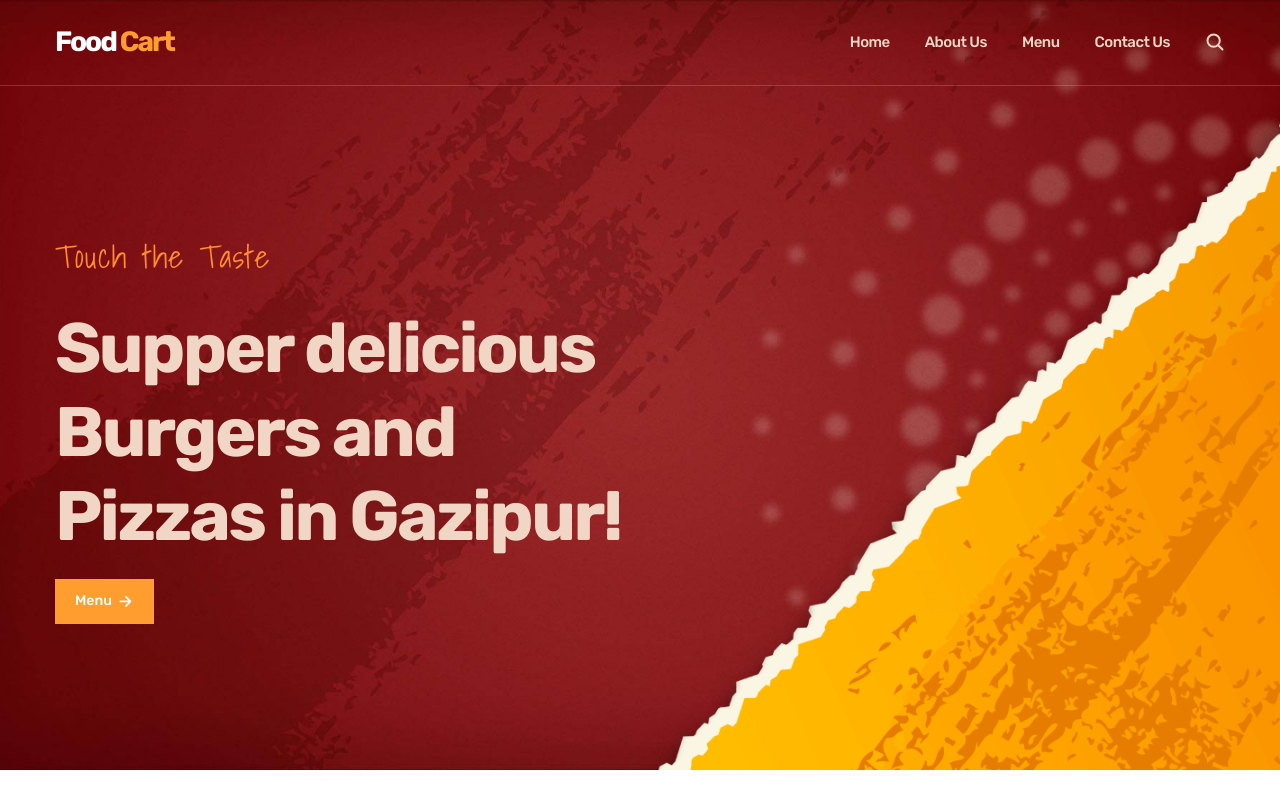
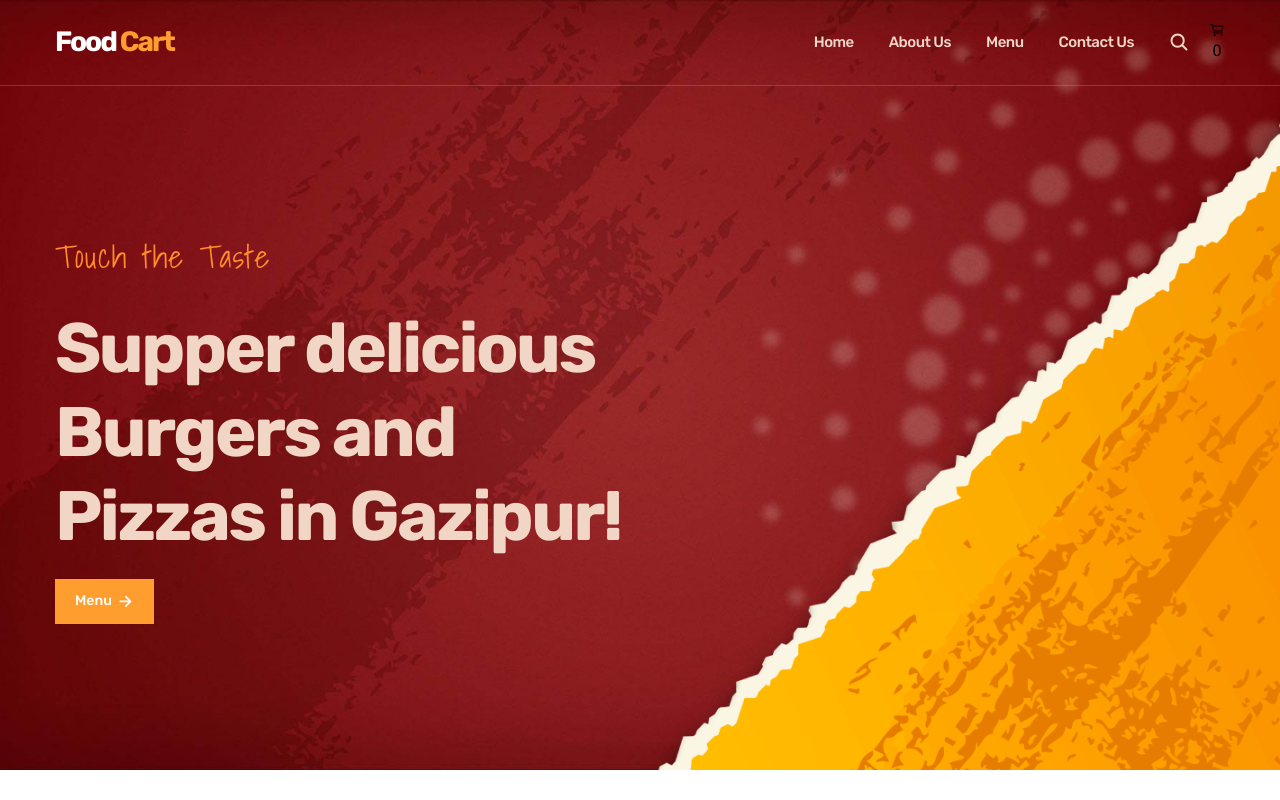
Before and after one commit to muhamadhasib/Restaurant, a plain HTML site: page index.html in a window 1280 px wide. Shown: the top 800 px of the page. Drawn offline with nearby package versions, Linux system fonts and the light colour scheme.

Commit message:
Update index.html

```diff
--- a/index.html
+++ b/index.html
@@ -74,6 +74,11 @@
       <div class="header-btn-group">
         <button class="search-btn" aria-label="Search" data-search-btn>
           <ion-icon name="search-outline"></ion-icon>
+        </button>
+
+        <button class="cart-btn" aria-label="Cart" data-cart-btn>
+          <ion-icon name="cart-outline"></ion-icon>
+          <span class="cart-count" data-cart-count>0</span>
         </button>
 
         <button class="nav-toggle-btn" aria-label="Toggle Menu" data-menu-toggle-btn>
```
